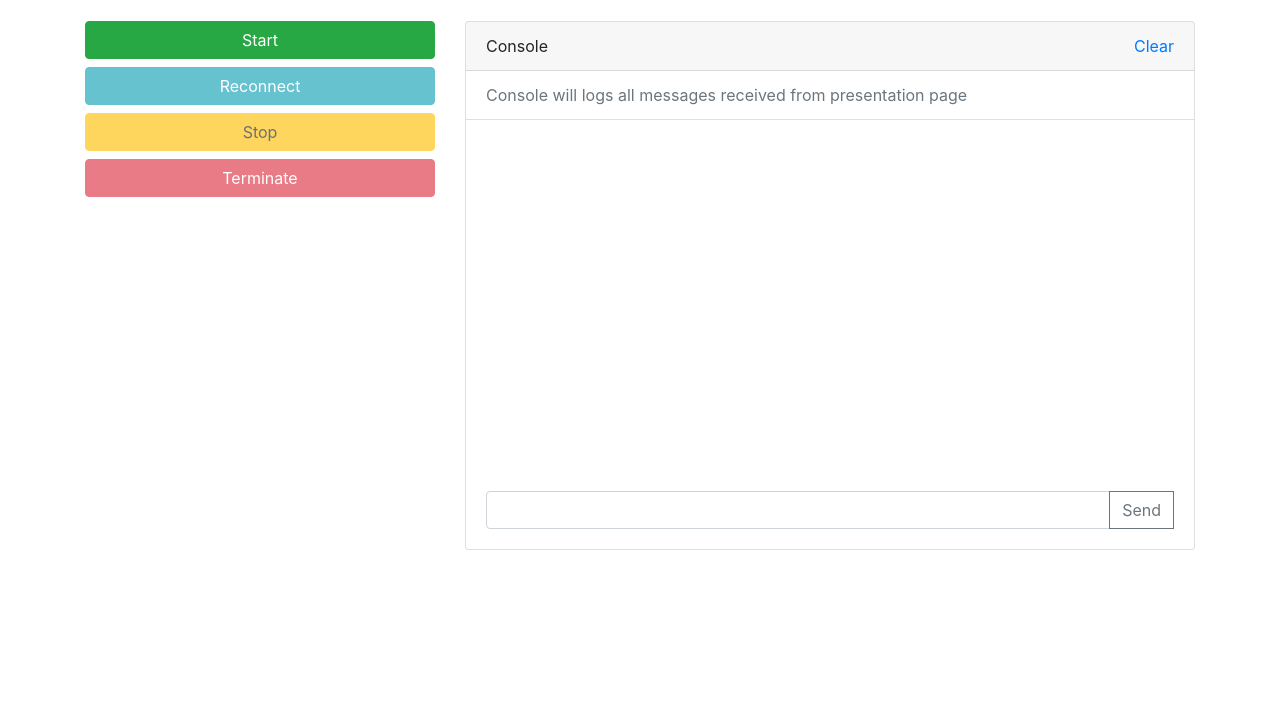
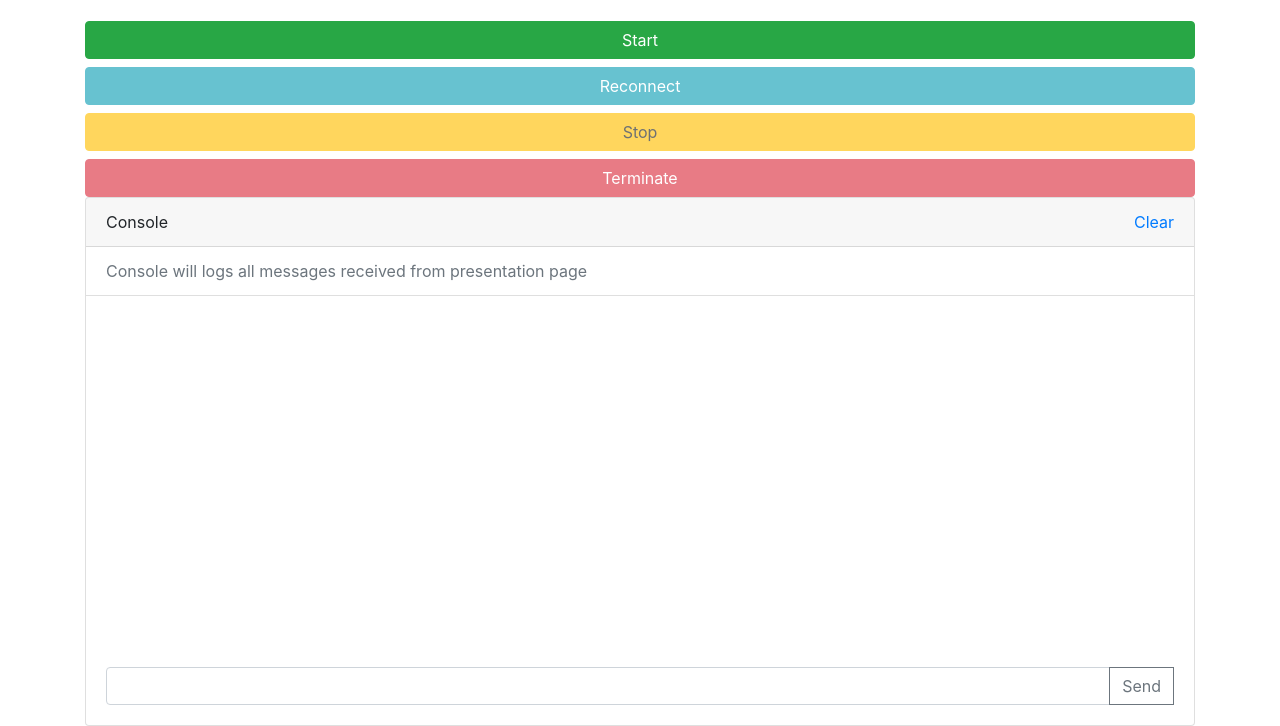
Before and after one commit to Jorys-Paulin/presentation-api, a plain HTML site: page remote.html in a window 1280 px wide. Shown: the part 123-849 px from the top of the page. Before the commit the page ends 800 px from the top, so only its background shows below. Drawn offline with nearby package versions, Linux system fonts and the light colour scheme.

Commit message:
Changed layout for small screens

```diff
--- a/remote.html
+++ b/remote.html
@@ -17,14 +17,14 @@
         PresentationRequest not in window. If using Firefox, please enable <code>dom.presentation.controller.enabled</code> in <a href="about:config">about:config</a>
       </div>
       <div class="row">
-        <div class="col col-4">
+        <div class="col col-4 col-sm-12">
           <button type="button" class="btn btn-success btn-block" id="startScreen" disabled>Start</button>
           <button type="button" class="btn btn-info btn-block" id="reconnectScreen" disabled>Reconnect</button>
           <button type="button" class="btn btn-warning btn-block" id="stopScreen" disabled>Stop</button>
           <button type="button" class="btn btn-danger btn-block" id="terminateScreen" disabled>Terminate</button>
           <span class="badge badge-danger w-100" id="errorScreenBadge" hidden>Unable to find screen</span>
         </div>
-        <div class="col col-8">
+        <div class="col col-8 col-sm-12">
           <div class="card">
             <div class="card-header">
               <div class="d-flex w-100 justify-content-between align-items-center">
```
Also changed, not shown: screen.html (+2 -2 lines).
